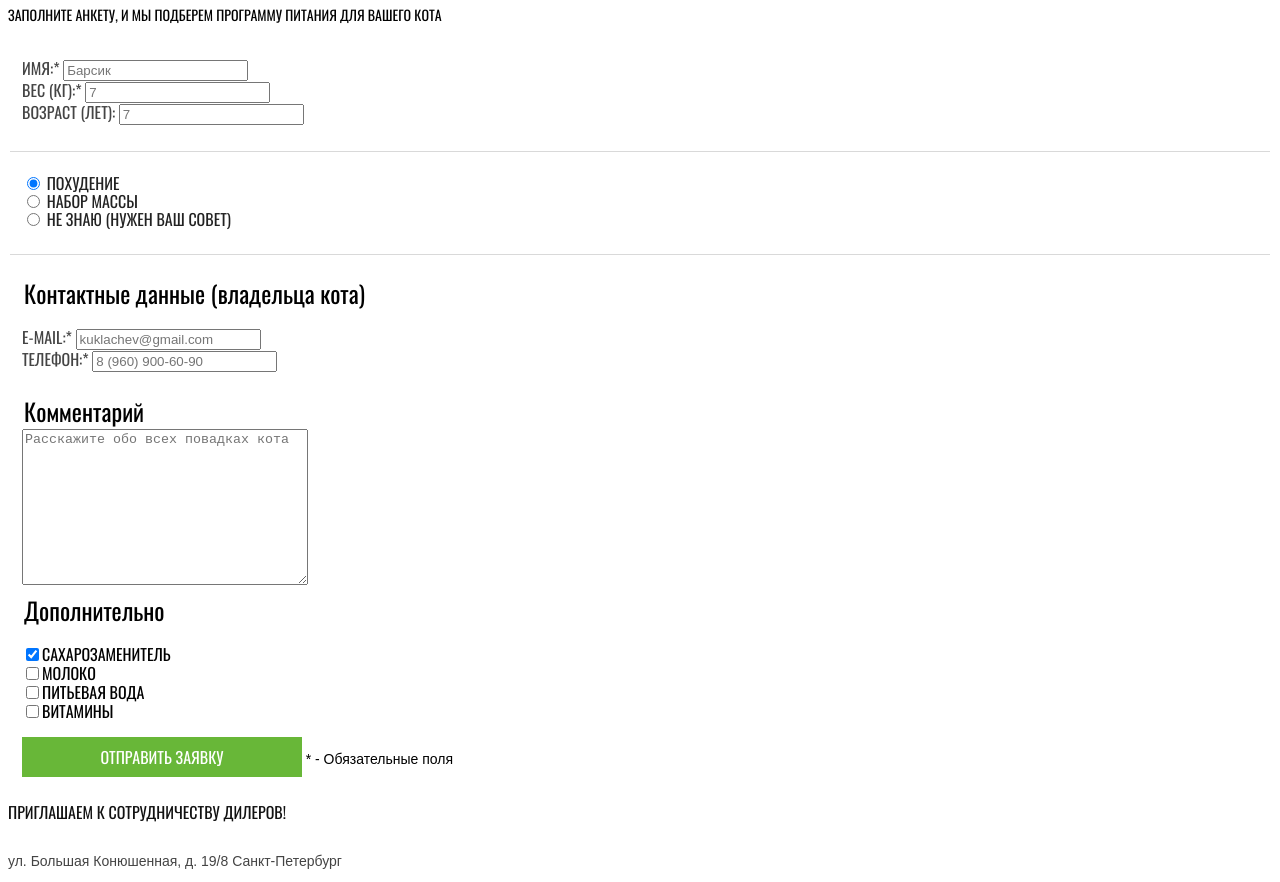
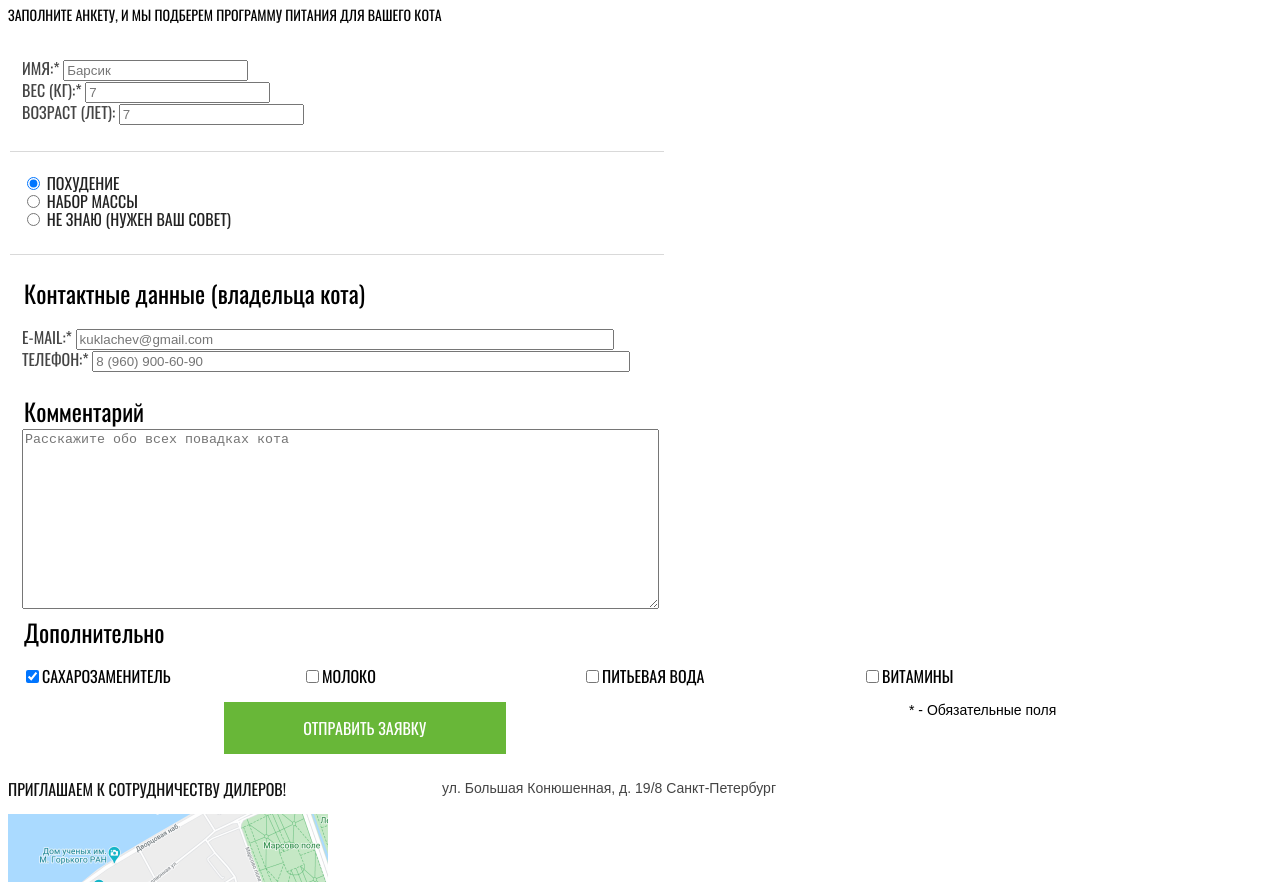
Before and after one commit to Kravec-mary/1677417-cat-energy-22, a website: page source/form.html in a window 1280 px wide. Shown: the part 198-1080 px from the top of the page. Drawn offline with nearby package versions, Linux system fonts and the light colour scheme; files that its build step writes are made by us from their sources.

Commit message:
Адаптивная сетка страницы формы

```diff
--- a/source/form.html
+++ b/source/form.html
@@ -35,6 +35,7 @@
           <h2 class="selection-program__title">Подбор программы</h2>
         <p class="selection-program__subtitle">Заполните анкету, и мы подберем программу питания для вашего кота</p>
         <form class="selection-program__form" method="POST">
+          <div class="selection-program__container">
             <fieldset class="questionary">
             <ul class="questionary__list">
               <li class="questionary__item">
@@ -67,6 +68,7 @@
               </li>
             </ul>
             </fieldset>
+          </div>
             <fieldset class="contact-details">
               <legend class="contact-details__title">Контактные данные (владельца кота)</legend>
                   <ul class="contact-details__list">
@@ -100,8 +102,10 @@
                   <label><input type="checkbox" name="vitamins">Витамины</label>
                 </li>
               </ul>
+              <div class="more__container">
                 <button class="more__button" type="button">Отправить заявку</button>
                 <span class="more__text">* - Oбязательные поля</span>
+              </div>
             </fieldset>
         </form>
         </div>
@@ -110,27 +114,29 @@
     <footer class="page-footer">
       <div class="page-footer__wrapper">
         <div class="page-footer__contacts contacts">
+          <div class="contacts__section">
             <p class="contacts__text">Приглашаем к сотрудничеству дилеров!</p>
             <p class="contacts__address">ул. Большая Конюшенная, д. 19/8 Санкт-Петербург</p>
           </div>
           <div class="page-footer__map">
             <img src="img/map.png" width="320" height="362" alt="map">
           </div>
+        </div>
         <div class="page-footer__container">
           <img class="page-footer__logo" src="img/cat-energy.svg" width="128" height="24" alt="logo cat energy">
         <div class="page-footer__social social">
           <ul class="social__list">
             <li class="social__item">
-              <a class="social__link" href="#">Вконтакте </a>
-              <img src="img/icon-vkontakte.svg">
+              <a class="social__link" href="#">Вконтакте</a>
+              <img src="img/icon-vkontakte.svg" alt="иконка вконтакте">
             </li>
             <li class="social__item">
               <a class="social__link" href="#">Инстаграм</a>
-              <img src="img/icon-instagram.svg">
+              <img src="img/icon-instagram.svg" alt="иконка инстаграм">
             </li>
             <li class="social__item">
               <a class="social__link" href="#">Фейсбук</a>
-              <img src="img/icon-facebook.svg">
+              <img src="img/icon-facebook.svg" alt="иконка фейсбук">
             </li>
           </ul>
         </div>
--- a/source/sass/blocks/advantages.scss
+++ b/source/sass/blocks/advantages.scss
@@ -1,3 +1,16 @@
+.advantages {
+  padding: 0 20px;
+
+  @media (min-width: $tablet-width) {
+    padding-left: 30px;
+    padding-right: 105px;
+  }
+
+  @media (min-width: $desktop-width) {
+    padding: 0 107px;
+  }
+}
+
 .advantages__title {
   color: $basic-black;
   font-size: 36px;
--- a/source/sass/blocks/choice-program.scss
+++ b/source/sass/blocks/choice-program.scss
@@ -45,14 +45,22 @@
 
 .choice-program__list {
   list-style: none;
-  padding-left: 0;
   display: flex;
   flex-direction: column;
+  padding: 0 20px;
 
   @media (min-width: $desktop-width) {
     display: flex;
     flex-direction: row;
     justify-content: space-between;
+  }
+
+  @media (min-width: $tablet-width) {
+    padding: 0 30px;
+  }
+
+  @media (min-width: $desktop-width) {
+    padding: 0 110px;
   }
 }
 
--- a/source/sass/blocks/choice-radio.scss
+++ b/source/sass/blocks/choice-radio.scss
@@ -1,8 +1,17 @@
 .choice-radio {
   color: $special-dark-grey;
   border: 0;
+  width: 280px;
   border-top: 1px solid $tangle-color;
   border-bottom: 1px solid $tangle-color;
+
+  @media (min-width: $tablet-width) {
+    width: 630px;
+  }
+
+  @media (min-width: $desktop-width) {
+    width: 569px;
+  }
 }
 
 .choice-radio__list {
--- a/source/sass/blocks/comment.scss
+++ b/source/sass/blocks/comment.scss
@@ -1,5 +1,7 @@
 .comment {
   border: 0;
+  display: flex;
+  flex-direction: column;
 }
 
 .comment__title {
@@ -9,4 +11,14 @@
 .comment__textarea {
   width: 280px;
   height: 150px;
+
+  @media (min-width: $tablet-width) {
+    width: 631px;
+    height: 174px;
+  }
+
+  @media (min-width: $desktop-width) {
+    width: 1220px;
+    height: 174px;
+  }
 }
--- a/source/sass/blocks/contact-details.scss
+++ b/source/sass/blocks/contact-details.scss
@@ -13,4 +13,24 @@
   list-style: none;
   padding-left: 0;
   color: $basic-dark-grey;
+  display: flex;
+  flex-direction: column;
+
+  @media (min-width: $desktop-width) {
+    display: flex;
+    flex-direction: row;
+    justify-content: space-between;
+  }
 }
+
+.contact-details__input {
+  width: 210px;
+
+  @media (min-width: $tablet-width) {
+    width: 530px;
+  }
+
+  @media (min-width: $desktop-width) {
+    width: 470px;
+  }
+}
--- a/source/sass/blocks/contacts.scss
+++ b/source/sass/blocks/contacts.scss
@@ -1,5 +1,15 @@
 .contacts__section {
   width: 320px;
+  display: flex;
+  justify-content: space-between;
+
+  @media (min-width: $tablet-width) {
+    width: 768px;
+  }
+
+  @media (min-width: $desktop-width) {
+    width: 570px;
+  }
 }
 
 .contacts__text {
--- a/source/sass/blocks/more.scss
+++ b/source/sass/blocks/more.scss
@@ -5,6 +5,26 @@
 .more__list {
   list-style: none;
   padding-left: 0;
+  display: flex;
+  flex-direction: column;
+
+  @media (min-width: $tablet-width) {
+    flex-direction: row;
+    flex-wrap: wrap;
+  }
+
+  @media (min-width: $desktop-width) {
+    width: 1220px;
+    height: 174px;
+  }
+}
+
+.more__item {
+  width: 280px;
+
+  @media (min-width: $desktop-width) {
+    width: 221px;
+  }
 }
 
 .more__button {
@@ -17,6 +37,16 @@
   height: 40px;
   border: 0;
   text-transform: uppercase;
+
+  @media (min-width: $tablet-width) {
+    width: 282px;
+    height: 52px;
+  }
+
+  @media (min-width: $desktop-width) {
+    width: 568px;
+    height: 54px;
+  }
 }
 
 .more__text {
@@ -25,3 +55,19 @@
   line-height: 16px;
   text-transform: none;
 }
+
+.more__container {
+  display: flex;
+  flex-direction: column;
+  justify-content: space-around;
+
+  @media (min-width: $tablet-width) {
+    display: flex;
+    flex-direction: row;
+  }
+
+  @media (min-width: $desktop-width) {
+    display: flex;
+    flex-direction: row;
+  }
+}
--- a/source/sass/blocks/page-footer.scss
+++ b/source/sass/blocks/page-footer.scss
@@ -1,6 +1,7 @@
 .page-footer__contacts {
   display: flex;
   flex-direction: column;
+  justify-content: space-between;
 }
 
 .page-footer__container {
--- a/source/sass/blocks/page-header.scss
+++ b/source/sass/blocks/page-header.scss
@@ -6,6 +6,14 @@
   text-align: center;
   display: flex;
   flex-direction: column;
+
+  @media (min-width: $tablet-width) {
+    padding: 0 30px;
+  }
+
+  @media (min-width: $desktop-width) {
+    padding: 0 110px;
+  }
 }
 
 .page-header__toggle {
--- a/source/sass/blocks/questionary.scss
+++ b/source/sass/blocks/questionary.scss
@@ -1,6 +1,15 @@
 .questionary {
   color: $basic-dark-grey;
   border: 0;
+  width: 280px;
+
+  @media (min-width: $tablet-width) {
+    width: 630px;
+  }
+
+  @media (min-width: $desktop-width) {
+    width: 569px;
+  }
 }
 
 .questionary__list {
--- a/source/sass/blocks/selection-program.scss
+++ b/source/sass/blocks/selection-program.scss
@@ -5,6 +5,8 @@
   font-weight: 400;
   text-transform: uppercase;
   color: $basic-black;
+  display: flex;
+  flex-direction: column;
 }
 
 .selection-program__title {
@@ -18,3 +20,13 @@
   font-size: 14px;
   line-height: 18px;
 }
+
+.selection-program__container {
+  display: flex;
+  flex-direction: column;
+
+  @media (min-width: $desktop-width) {
+    display: flex;
+    flex-direction: row;
+  }
+}
```
Also changed, not shown: source/index.html (+5 -5 lines). Lines whose indentation alone changed are shown as unchanged.
